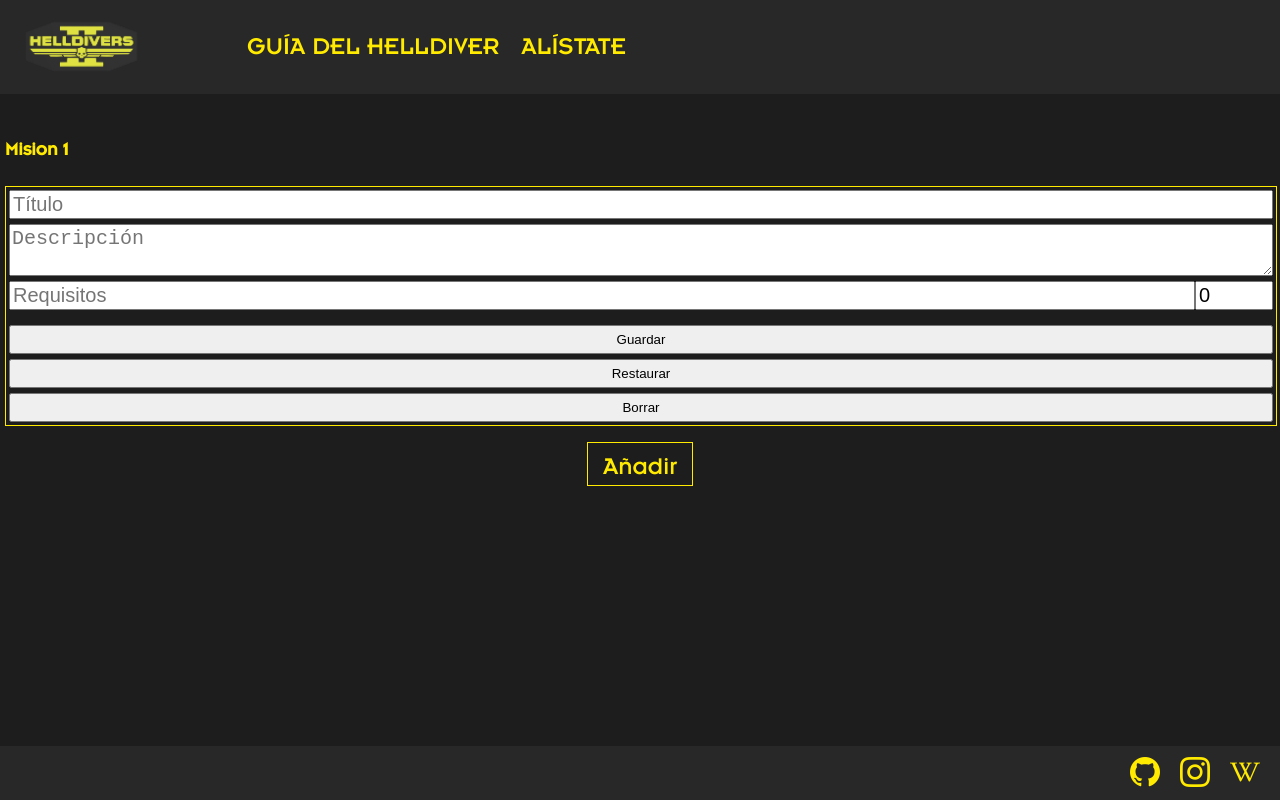
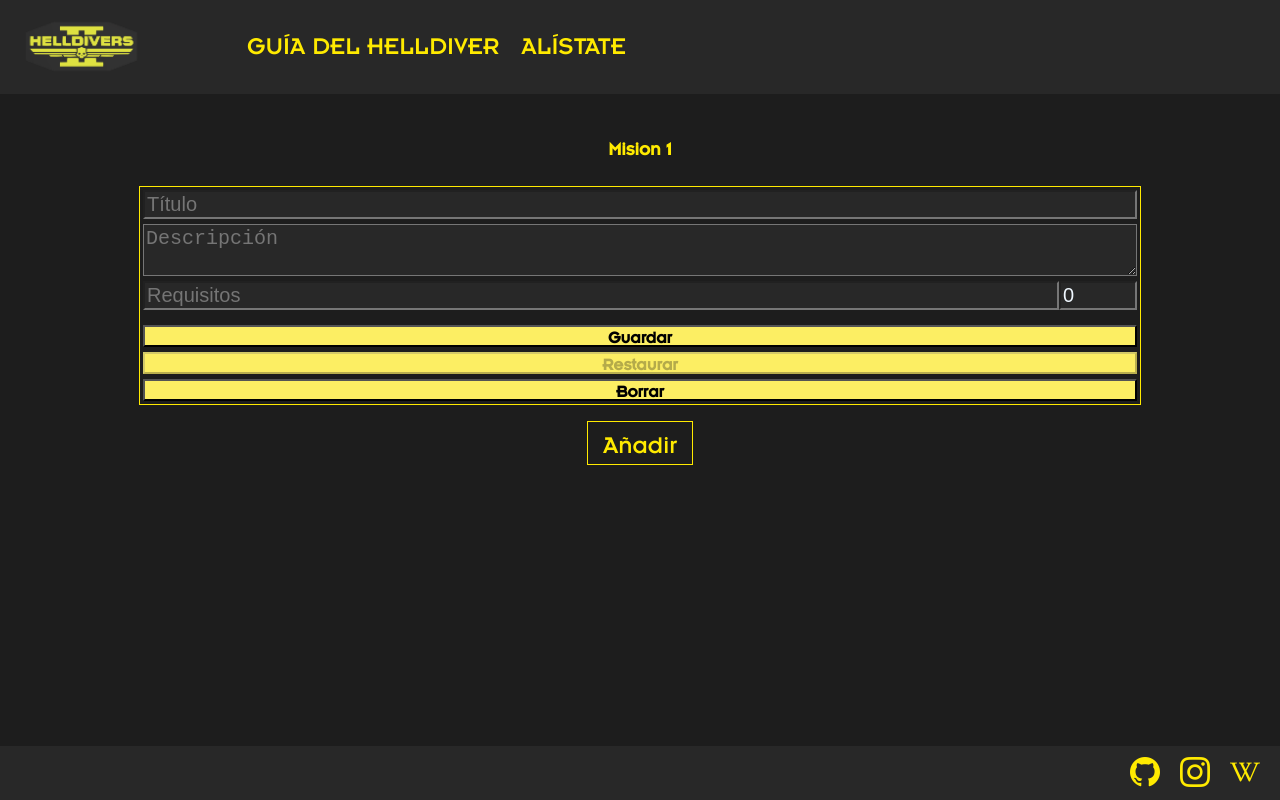
Before and after one commit to xiomi94/helldivers-project, a React (Vite) app: page /helldivers-project/admin-missions in a window 1280 px wide. Both pictures are taken after a click on the button "Añadir". Built offline with nearby package versions, Linux system fonts and the light colour scheme; no server answers; the database is empty.

Commit message:
Disable restore button when the mission are not in database

```diff
--- a/src/components/admin-mission/AdminMission.css
+++ b/src/components/admin-mission/AdminMission.css
@@ -1,6 +1,7 @@
 .admin-mission-container {
   border: 1px solid #FFEA00;
   width: 100%;
+  max-width: 1000px;
 }
 
 .admin-mission-form {
@@ -17,6 +18,8 @@
 .admin-mission-form-input {
   font-size: 20px;
   min-width: 0;
+  background-color: #282828;
+  color: aliceblue;
 }
 
 .admin-mission-form-input-flex-fill {
@@ -48,6 +51,10 @@
 
 .admin-mission-form-buttons {
   padding: 5px 0;
+  background-color: #fcee63;
+  font-weight: bold;
+  font-family: 'Insignia', sans-serif;
+  font-size: 17px;
 }
 
 .admin-mission-form-buttons-container {
--- a/src/components/admin-mission/AdminMission.tsx
+++ b/src/components/admin-mission/AdminMission.tsx
@@ -5,7 +5,8 @@ import {useState} from "react";
 interface Props {
   mission: Partial<MissionInterface>,
   onClickSave: (args: { formData: Partial<MissionInterface> }) => void
-  onClickDelete: () => void
+  onClickDelete: () => void,
+  isNew?: boolean
 }
 
 function AdminMission(props: Props) {
@@ -27,6 +28,10 @@ function AdminMission(props: Props) {
     event.preventDefault()
   }
 
+  const onClickRestoreButton = () => {
+    setFormData({...props.mission})
+  }
+
   return (
     <li className={"admin-mission-container"}>
       <form className={"admin-mission-form"} onSubmit={formSubmit}>
@@ -45,7 +50,7 @@ function AdminMission(props: Props) {
         <div className={"admin-mission-form-buttons-container"}>
           <button className={"admin-mission-form-buttons"} onClick={() => props.onClickSave({formData})}>Guardar
           </button>
-          <button className={"admin-mission-form-buttons"}>Restaurar</button>
+          <button className={"admin-mission-form-buttons"} onClick={onClickRestoreButton} disabled={props.isNew}>Restaurar</button>
           <button className={"admin-mission-form-buttons"} onClick={() => props.onClickDelete()}>Borrar</button>
         </div>
       </form>
--- a/src/pages/admin-missions/AdminMissions.css
+++ b/src/pages/admin-missions/AdminMissions.css
@@ -12,4 +12,5 @@
   width: 100%;
   padding: 0;
   row-gap: 10px;
+  align-items: center;
 }
--- a/src/pages/admin-missions/AdminMissions.tsx
+++ b/src/pages/admin-missions/AdminMissions.tsx
@@ -49,7 +49,7 @@ function AdminMissions() {
     })
   }
 
-  const onClickSaveButton = async (args: { id: string, formData: MissionInterface }) => {
+  const onClickSaveButton = async (args: { id: string, formData: Partial<MissionInterface> }) => {
     const missionDatabase = missions[args.id]
     if (missionDatabase) {
       if (missionDatabase.isNew) {
@@ -120,7 +120,7 @@ function AdminMissions() {
     return <>
       <h3 style={{color: '#FFEA00'}}>Mision {index + 1}</h3>
       <AdminMission key={id} mission={mission} onClickDelete={() => onClickDeleteButton({id})}
-                    onClickSave={(args) => onClickSaveButton({...args, id: id})}/>
+                    onClickSave={(args) => onClickSaveButton({...args, id: id})} isNew={value.isNew}/>
     </>
   })
 
```
